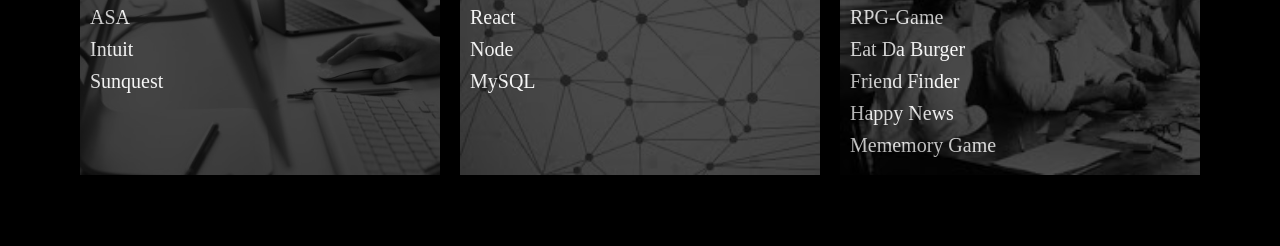
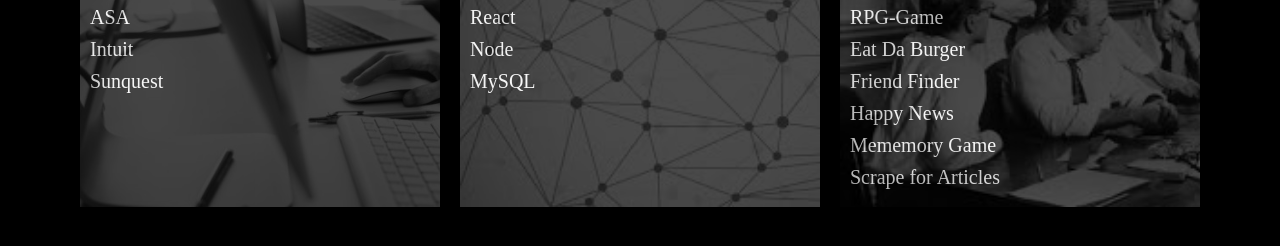
Before and after one commit to tmolla/Portfolio, a plain HTML site: page index.html in a window 1280 px wide. Shown: the part 802-1048 px from the top of the page. Drawn offline with nearby package versions, Linux system fonts and the light colour scheme; a web font is replaced by a local one.

Commit message:
Add scrape link

```diff
--- a/index.html
+++ b/index.html
@@ -61,6 +61,7 @@
                         <a href="https://secure-everglades-75450.herokuapp.com/" target="_blank"><h5>Friend Finder</h5></a>
                         <a href="https://fizzymo.github.io/Number-1-Team/" target="_blank"><h5>Happy News</h5></a>
                         <a href="https://tmolla.github.io/mem-game/" target="_blank"><h5>Mememory Game</h5></a>
+                        <a href="https://blooming-earth-10310.herokuapp.com/" target="_blank"><h5>Scrape for Articles</h5></a>
                     </div>
                 </div>
             </div>
```
